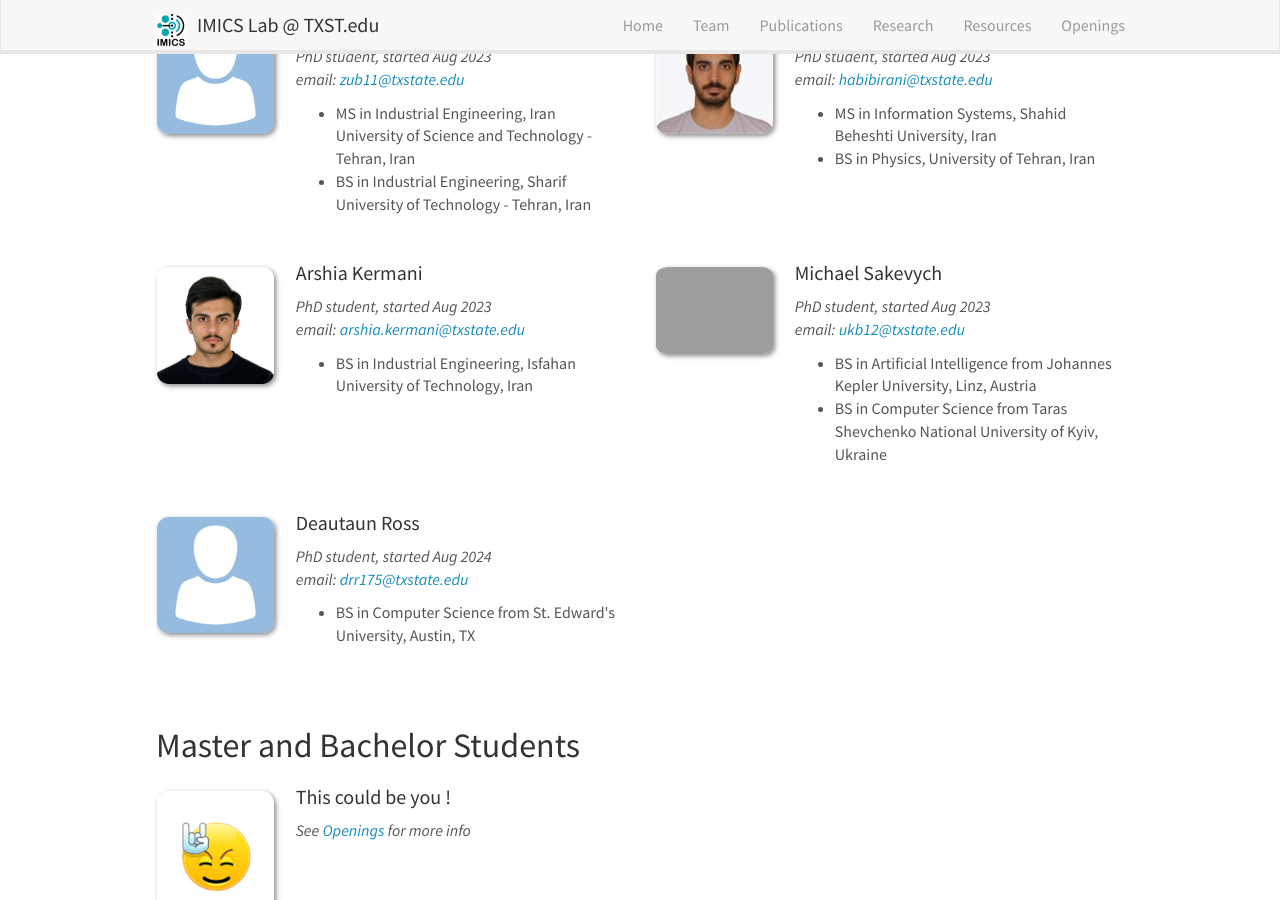
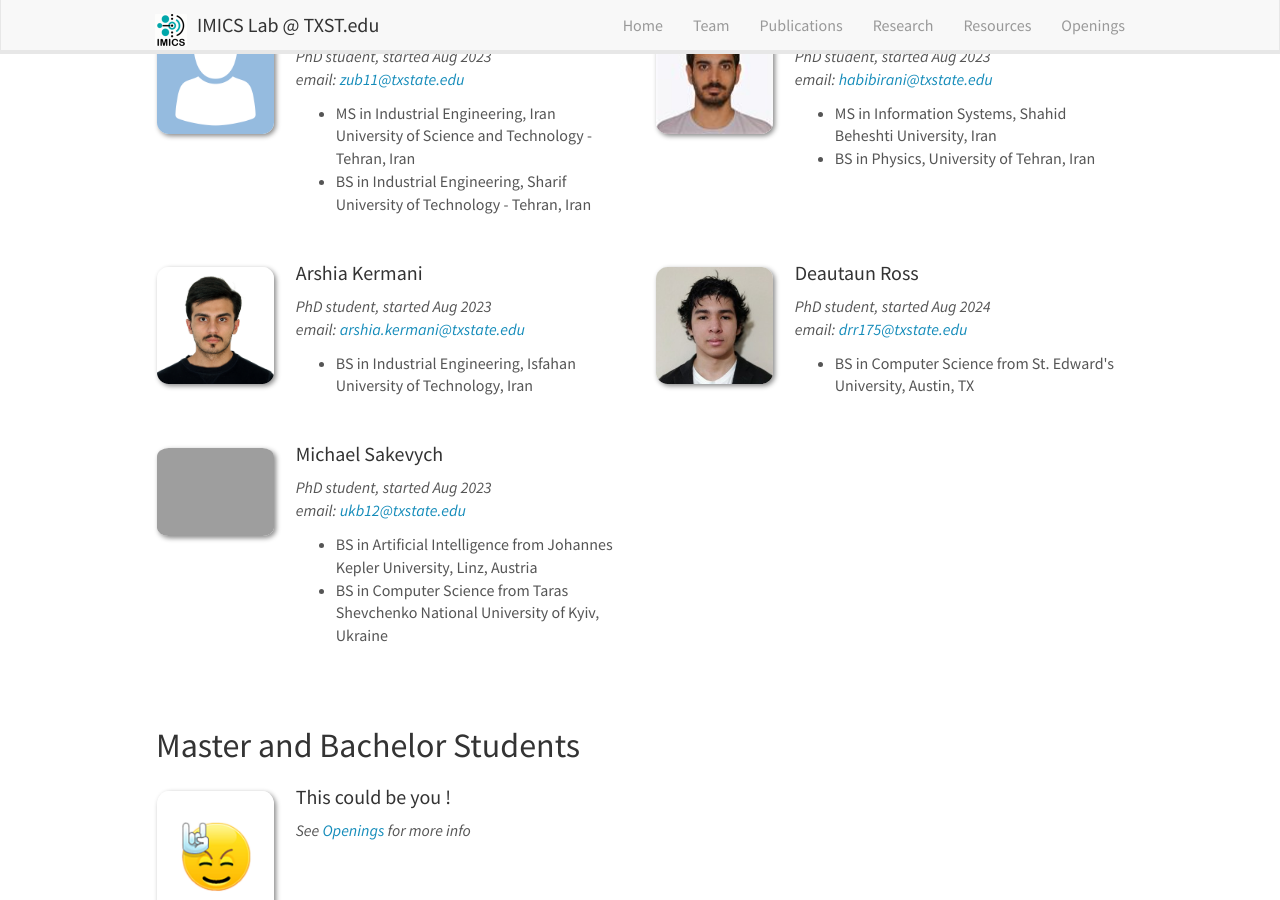
Before and after one commit to imics-lab/imics-lab.github.io, a Jekyll site: the page built from _pages/team.md, in a window 1280 px wide and 900 px high, scrolled down 547 px. Built offline with Jekyll 4.4.1, drawn with Linux system fonts in a browser that asks for light colours; nearby versions of some CDN libraries.

Commit message:
Update team

```diff
--- a/_data/team_members.yml
+++ b/_data/team_members.yml
@@ -38,6 +38,14 @@
   education1: BS in Industrial Engineering, Isfahan University of Technology, Iran
   education2:
 
+- name: Deautaun Ross
+  photo: deautaun.jpg
+  info: PhD student, started Aug 2024
+  email: drr175@txstate.edu
+  number_educ: 1
+  education1: BS in Computer Science from St. Edward's University, Austin, TX
+  education2:
+
 - name: Michael Sakevych
   photo: michael.png
   info: PhD student, started Aug 2023
@@ -46,13 +54,6 @@
   education1: BS in Artificial Intelligence from Johannes Kepler University, Linz, Austria
   education2: BS in Computer Science from Taras Shevchenko National University of Kyiv, Ukraine
 
-- name: Deautaun Ross
-  photo: pic_placeholder.png
-  info: PhD student, started Aug 2024
-  email: drr175@txstate.edu
-  number_educ: 1
-  education1: BS in Computer Science from St. Edward's University, Austin, TX
-  education2:
 
 # - name: "This could be you !"
 #   photo: rock.jpg
```
Also changed, not shown: images/teampic/deautaun.jpg (added).
